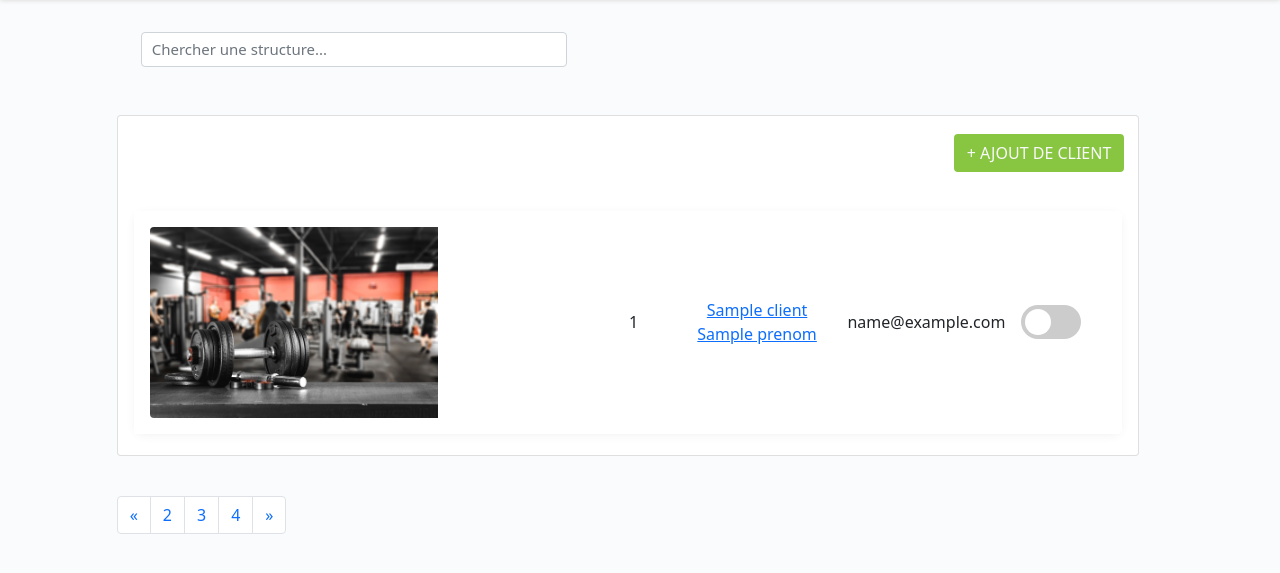
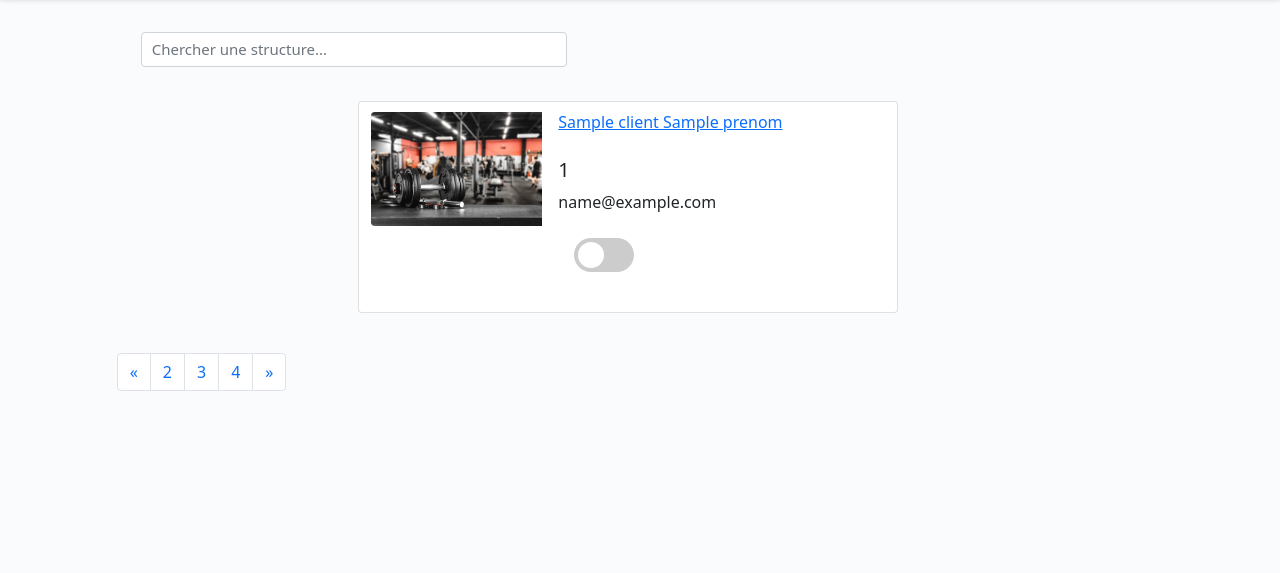
Before and after one commit to Kastaniet/ECF-Decembre2022-Gromuscle, a PHP site: template views/liste/client.php in a window 1280 px wide. Shown: the part 56-629 px from the top of the page. Run offline with PHP 8.4, Linux system fonts and the light colour scheme; the template is opened without the code that fills it: most values are stand-ins (such as "Sample title", 1, 10 or a date in 2020); data that the repository does not hold is empty.

Commit message:
main
changement du front-end pour ressembler au mock_up.
Changement de la recherche dynamique.

```diff
--- a/public/style/main.css
+++ b/public/style/main.css
@@ -84,8 +84,6 @@ form input:focus {
     border: none;
 }
 
-
-
 .table tbody tr {
     box-shadow: 0 2px 10px rgba(0, 0, 0, 0.05);
     border-radius: 10px;
@@ -98,8 +96,6 @@ form input:focus {
     background: #fff;
 }
 
-
-
 .table tbody tr td:nth-child(1) {
     border-radius: 5px 0 0 5px;
 }
@@ -107,16 +103,26 @@ form input:focus {
 .table tbody tr td:nth-last-child(1) {
     border-radius: 0 5px 5px 0;
 }
+
 /* Card */
 
-#card-body {
+.card {
+    margin: 2px;
+}
+.card-body {
     flex-direction: row;
     flex-wrap: wrap;
 }
 
+.card-header, .card-footer {
+    background-color: white;
+    border: none;
+}
+
 .card img {
-    width: 30%;
-}
+    width: 100%;
+    margin-top: 10px;
+    margin-right: 5px;}
 
 @media only screen and (max-width: 768px) {
     a {
--- a/views/liste/client.php
+++ b/views/liste/client.php
@@ -8,36 +8,26 @@
     </div>
 
     <div class="row col-12 justify-content-center pt-4">
-        <div class="d-flex col-10">
-            <div class="col-12 rounded">
-                <table class="card table tableplus table-hover text-center mt-3 order-table col-10" id="myTable">
-                    <thead>
-                        <tr class="row col-12">
-                            <th class="text-end m-2"><a href="/API_test/formulaire/client" class="btn btn-connexion text-light">+ Ajout de Client</a></th>
-                        </tr>
-                    </thead>
-                    <tbody class="m-2 p-2" id="card-body">
-                        <?php
-                        /** @var Client[] $clients */
+        <?php /** @var Client[] $clients */
         foreach ($clients as $c) { ?>
-                            <tr class="card row-flex g-0 col-12">
+            <div class="card mb-3 card-result" style="max-width: 540px;">
+                <div class="row g-0 card-item">
                     <div class="col-md-4">
-                                    <td class="card col-2 m-2">
-                                        <img src="public/img/salle-de-sport.jpeg" class=" rounded-start" alt="..." style="width: 18rem;">
-                                    </td>
+                        <img src="public/img/salle-de-sport.jpeg" class="img-fluid rounded-start" alt="...">
                     </div>
-                                <div class="col-md-8 text-nowrap">
-                                    <td class="card-header col-1" id="idClient"><?= $c->getId(); ?></td>
-                                    <td class="card-text col-2"><a href="/API_test/ficheClient/<?= $c->getId(); ?>" <?php if ($c->getActive() == 0) { echo 'class="disabled"' ;} ?>><?= $c->getNom() . ' ' . $c->getPrenom(); ?></a></td>
-                                    <td class="card-text col-2"><?= $c->getEmail() ?></td>
+                    <div class="col-md-8">
+                        <div class="card-header"><a href="/API_test/ficheClient/<?= $c->getId(); ?>" <?= ($c->getActive() == 0) ? 'class="disabled"' : ' ' ?>><?= $c->getNom() . ' ' . $c->getPrenom(); ?></a></div>
+                        <div class="card-body">
+                            <h5 class="card-title" id="idClient"><?= $c->getId(); ?></h5>
+                            <p class="card-text"><?= $c->getEmail() ?></p>
                             <?php $adresses = $c->lesAdresses();
                             if (sizeof($adresses) > 0) {
                                 foreach ($adresses as $a) { ?>
-                                            <td class="card-text col-4"><?= $a->toString() ?></td>
+                                    <p class="card-text"><?= $a->toString() ?></p>
                                 <?php }
-                                    } else { ?> <td>Pas d'adresse connue</td> <?php } ?>
-                                    <td>
-                                        <div class="card-text col-md-4">
+                            } else { ?> <div>Pas d'adresse connue</div> <?php } ?>
+                            <p class="card-text"></p>
+                            <p class="card-footer">
                                 <label class="switch">
                                     <?php $id = $c->getId();
                                     if ($c->getActive() == 1) {
@@ -47,17 +37,14 @@
                                     }
                                     ?>
                                     <span class='slider round'></span>
+                                    </a>
                                 </label>
-                                            </a>
-                                        </div>
-                                    </td>
-                                </div>
-                            </tr>
-                        <?php } ?>
-                    </tbody>
-                </table>
+                            </p>
                         </div>
                     </div>
+                </div>
+            </div>
+        <?php } ?>
     </div>
     <div class="row col-12 justify-content-center pt-4">
         <div class="col-10">
@@ -80,41 +67,26 @@
             </nav>
         </div>
     </div>
-</div>
 
     <script type="text/javascript">
-    (function() {
-        'use strict';
+        const searchBar = document.querySelector('#client-selector');
 
-        var TableFilter = (function() {
-            var Arr = Array.prototype;
-            var input;
+        searchBar.addEventListener("keyup", (e) => {
+            const searchedLetters = e.target.value;
+            const cards = document.querySelectorAll('.card');
+            filterElements(searchedLetters, cards);
+        });
 
-            function onInputEvent(e) {
-                input = e.target;
-                var table1 = document.getElementsByClassName(input.getAttribute('data-table'));
-                Arr.forEach.call(table1, function(table) {
-                    Arr.forEach.call(table.tBodies, function(tbody) {
-                        Arr.forEach.call(tbody.rows, filter);
-                    });
-                });
+        function filterElements(letters, elements) {
+            if (letters.length > 1) {
+                for (let i = 0; i < elements.length; i++) {
+                    console.log(elements[i].textContent.toLowerCase().includes(letters));
+                    if (elements[i].textContent.toLowerCase().includes(letters)) {
+                        elements[i].style.display = 'block';
+                    } else {
+                        elements[i].style.display = 'none';
                     }
-
-            function filter(row) {
-                var text = row.textContent.toLowerCase();
-                var val = input.value.toLowerCase();
-                row.style.display = text.indexOf(val) === -1 ? 'none' : 'table-row';
                 }
-
-            return {
-                init: function() {
-                    var inputs = document.getElementsByClassName('table-filter');
-                    Arr.forEach.call(inputs, function(input) {
-                        input.oninput = onInputEvent;
-                    });
             }
-            };
-        })();
-        TableFilter.init();
-    })();
+        }
     </script>
```
Lines whose indentation alone changed are shown as unchanged.
